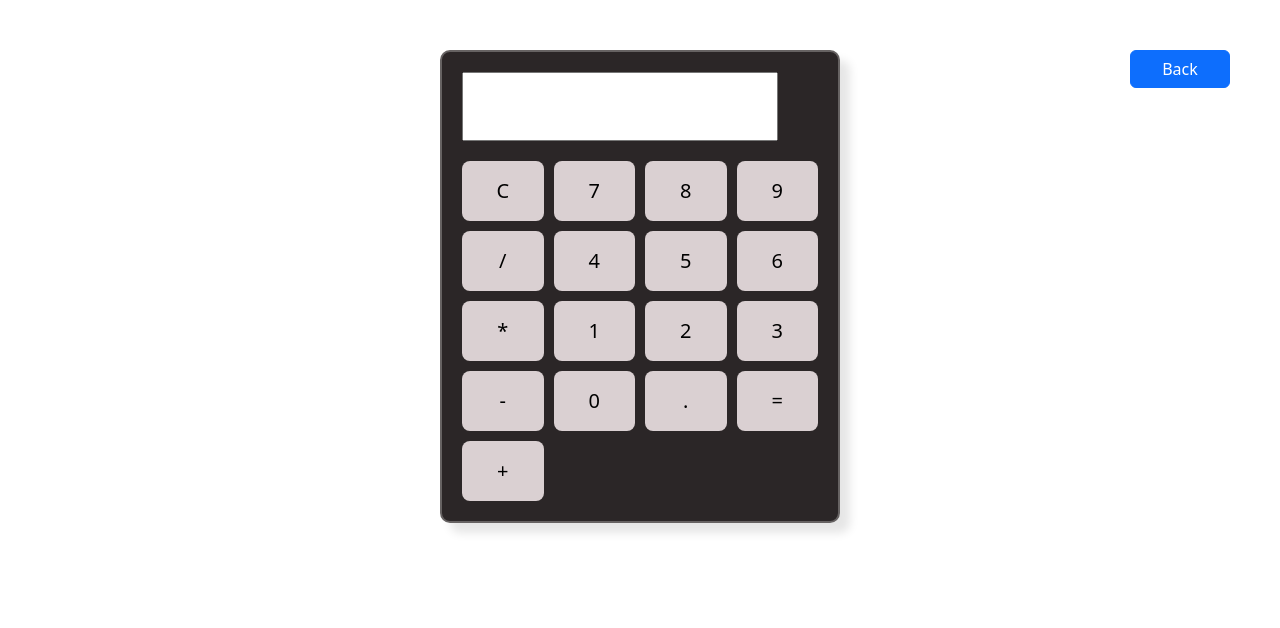
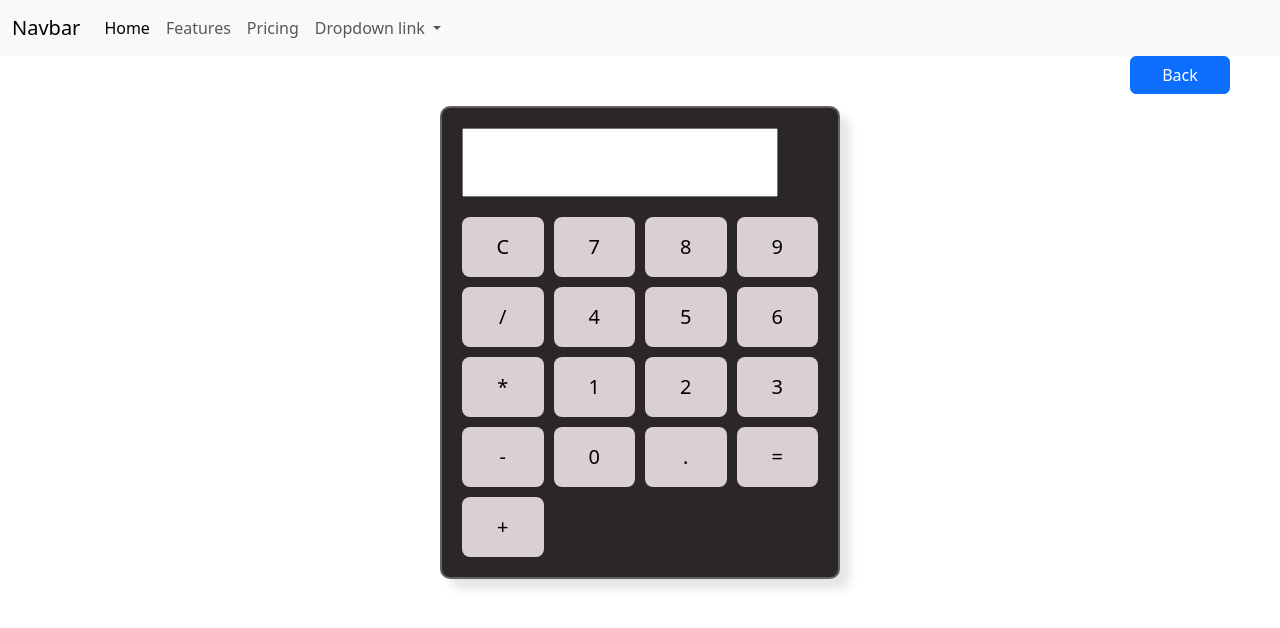
Before and after one commit to jefflags123/lague-My-Apps, a plain HTML site: page calculator.html in a window 1280 px wide. Drawn offline with nearby package versions, Linux system fonts and the light colour scheme.

Commit message:
added initial files

```diff
--- a/calculator.html
+++ b/calculator.html
@@ -51,6 +51,37 @@
     </style>
 
 </head>
+<nav class="navbar navbar-expand-lg bg-body-tertiary">
+    <div class="container-fluid">
+      <a class="navbar-brand" href="#">Navbar</a>
+      <button class="navbar-toggler" type="button" data-bs-toggle="collapse" data-bs-target="#navbarNavDropdown" aria-controls="navbarNavDropdown" aria-expanded="false" aria-label="Toggle navigation">
+        <span class="navbar-toggler-icon"></span>
+      </button>
+      <div class="collapse navbar-collapse" id="navbarNavDropdown">
+        <ul class="navbar-nav">
+          <li class="nav-item">
+            <a class="nav-link active" aria-current="page" href="#">Home</a>
+          </li>
+          <li class="nav-item">
+            <a class="nav-link" href="#">Features</a>
+          </li>
+          <li class="nav-item">
+            <a class="nav-link" href="#">Pricing</a>
+          </li>
+          <li class="nav-item dropdown">
+            <a class="nav-link dropdown-toggle" href="#" role="button" data-bs-toggle="dropdown" aria-expanded="false">
+              Dropdown link
+            </a>
+            <ul class="dropdown-menu">
+              <li><a class="dropdown-item" href="#">Action</a></li>
+              <li><a class="dropdown-item" href="#">Another action</a></li>
+              <li><a class="dropdown-item" href="#">Something else here</a></li>
+            </ul>
+          </li>
+        </ul>
+      </div>
+    </div>
+  </nav>
 <body>
     <button class="btn btn-primary" type="button" onclick="to_index()" href="index.html">
         Back
```
Also changed, not shown: index.html (+31 -0 lines), todo_list.html (+31 -0 lines).
